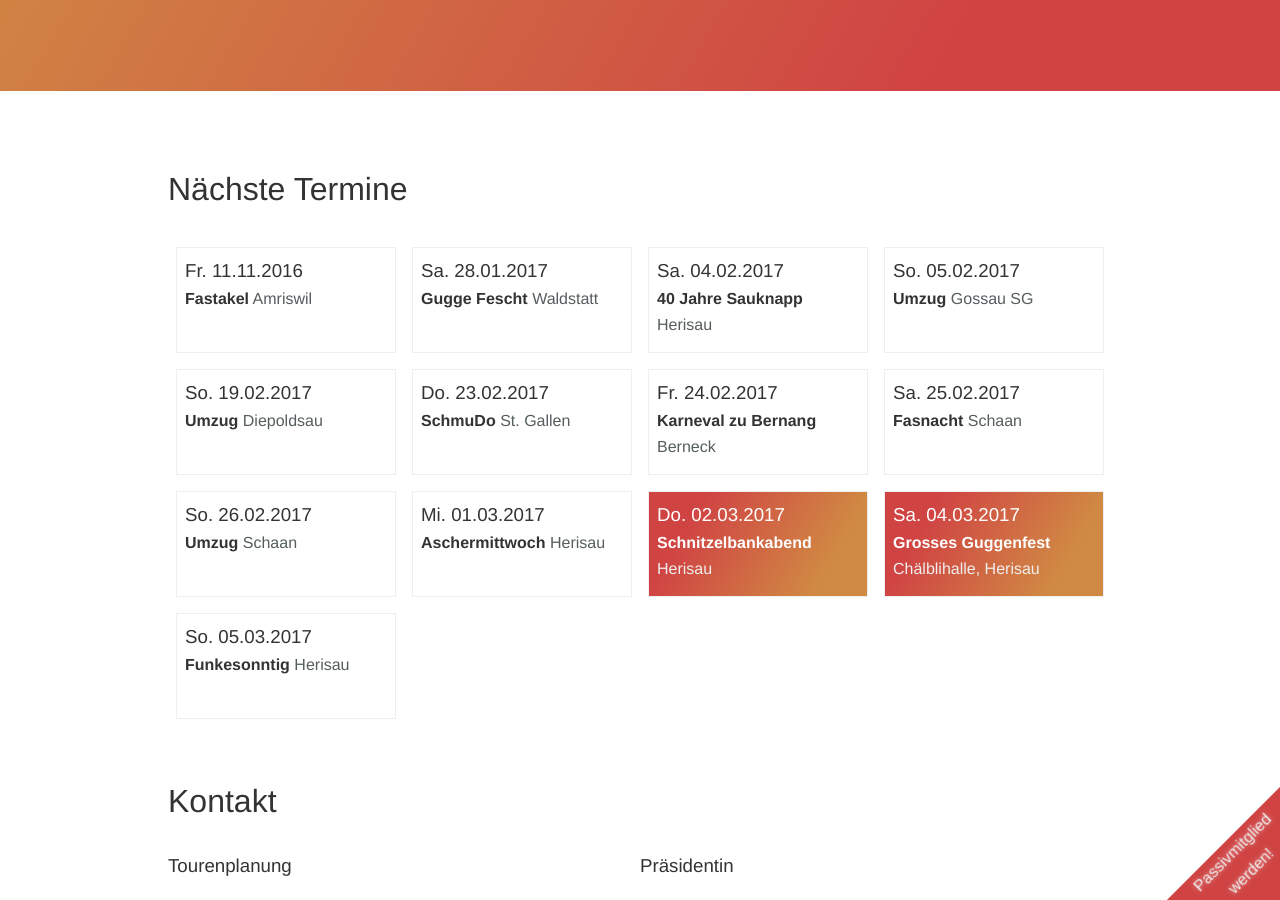
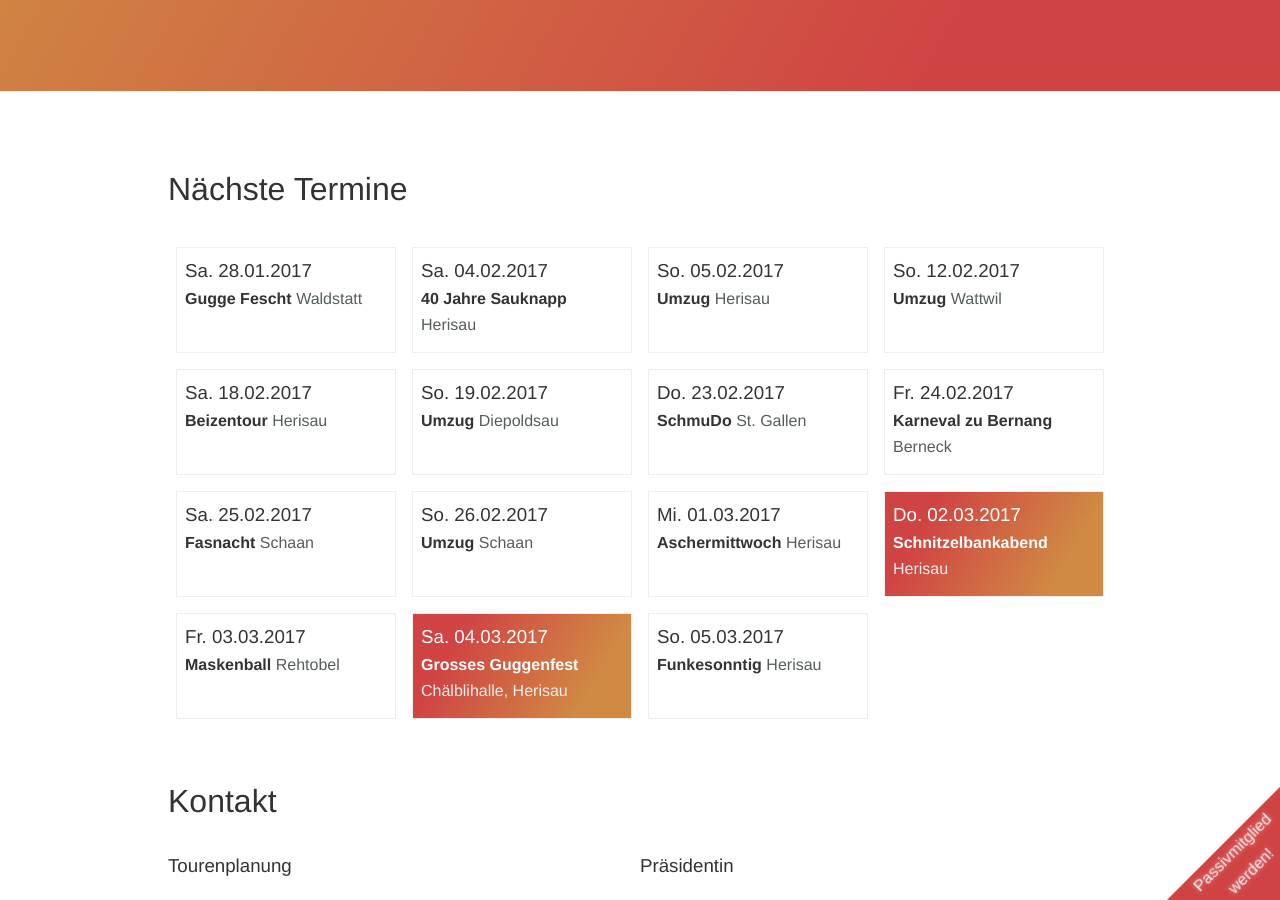
Before and after one commit to izibizi/izibizi.ch, a Jekyll site: the page built from index.html, in a window 1280 px wide and 900 px high, scrolled down 809 px. Built offline with Jekyll 4.4.1, drawn with Linux system fonts in a browser that asks for light colours.

Commit message:
updated termine

```diff
--- a/_data/termine.yml
+++ b/_data/termine.yml
@@ -1,9 +1,4 @@
 ---
-- datum: '11.11.2016'
-  tag: Fr.
-  event: Fastakel
-  wo: Amriswil
-
 - datum: '28.01.2017'
   tag: Sa.
   event: Gugge Fescht
@@ -18,6 +13,17 @@
   tag: So.
   event: Umzug
   wo: Gossau SG
+  wo: Herisau
+
+- datum: '12.02.2017'
+  tag: So.
+  event: Umzug
+  wo: Wattwil
+
+- datum: '18.02.2017'
+  tag: Sa.
+  event: Beizentour
+  wo: Herisau
 
 - datum: '19.02.2017'
   tag: So.
@@ -55,6 +61,11 @@
   wo: Herisau
   highlight: true
 
+- datum: '03.03.2017'
+  tag: Fr.
+  event: Maskenball
+  wo: Rehtobel
+
 - datum: '04.03.2017'
   tag: Sa.
   event: Grosses Guggenfest
```
